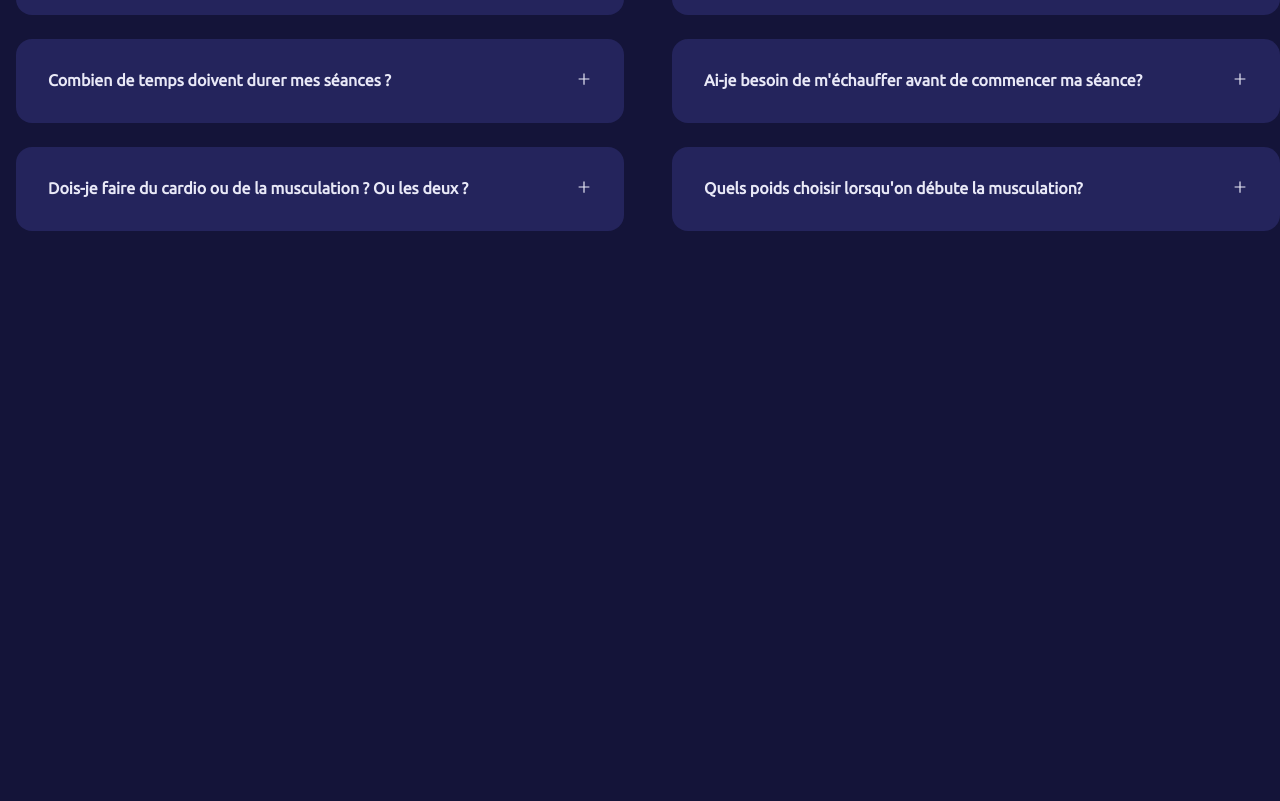
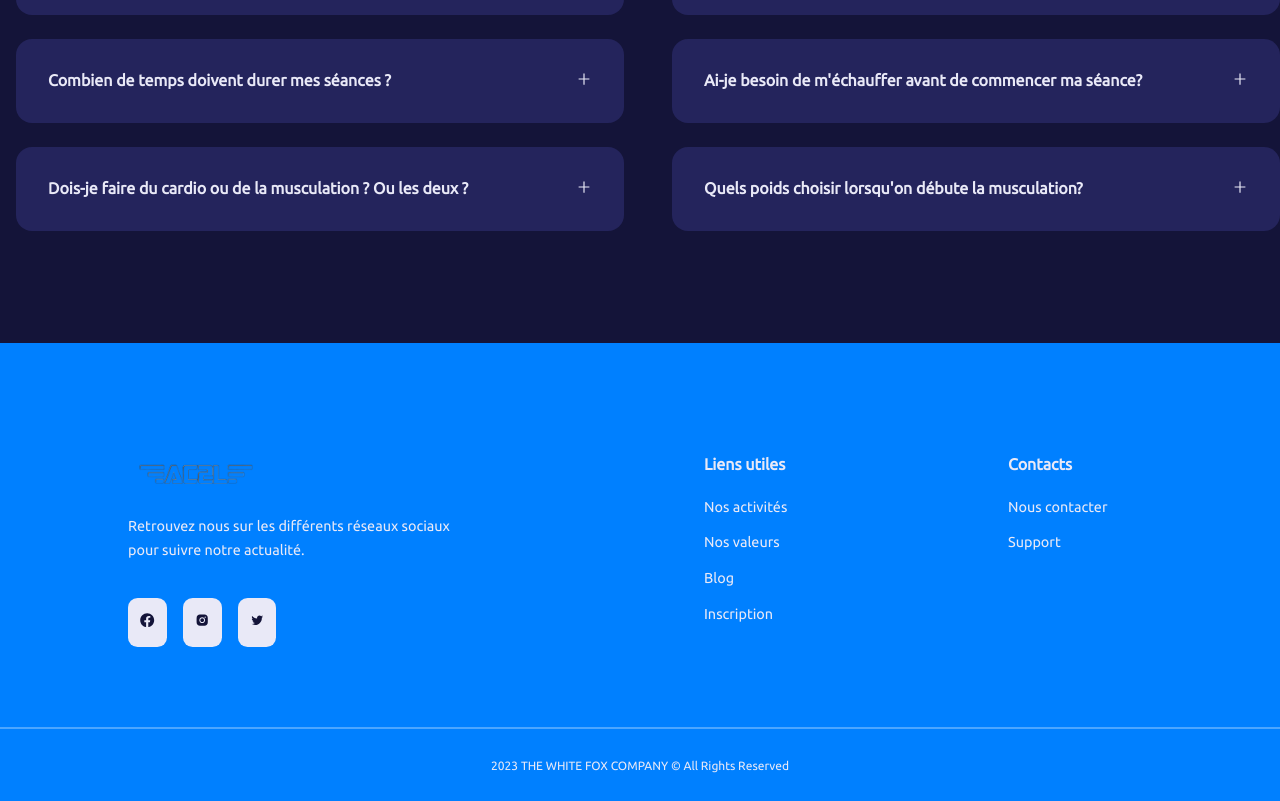
Before and after one commit to ouassilaaa/AC2L, a React (Create React App) app: page / in a window 1280 px wide. Shown: the part 1082-1883 px from the top of the page. Before the commit the page ends 1313 px from the top, so only its background shows below. Built offline with nearby package versions, Linux system fonts and the light colour scheme.

Commit message:
footer mediaq

```diff
--- a/src/App.js
+++ b/src/App.js
@@ -4,10 +4,10 @@ import Navbar from './components/Navbar';
 import Home from './pages/home/Home';
 import Blog from "./pages/blog/Blog";
 import Error from "./pages/error404/Error";
-import Contact from "./pages/contact/Contact";
 import Inscription from "./pages/inscription/Inscription";
 import Activites from "./pages/activites/Activites";
 import NosValeurs from './pages/NosValeurs/NosValeurs';
+import NousContact from './pages/nousContacter/NousContact';
 
 const App = () => {
   return (
@@ -19,7 +19,7 @@ const App = () => {
     <Route path="/activites" element ={<Activites/>} />
     <Route path="/valeurs" element ={<NosValeurs/>} />
     <Route path="/blog" element ={<Blog/>} />
-    <Route path="/contact" element ={<Contact/>} />
+    <Route path="/contact" element ={<NousContact/>} />
     <Route path="/inscription" element ={<Inscription/>} />
 
     {/* path"*" fonctionne si l'url ne correspond pas  */}
--- a/src/components/Footer.js
+++ b/src/components/Footer.js
@@ -1,11 +1,49 @@
 import React from 'react';
 import { Link } from 'react-router-dom';
+import {FaFacebook} from 'react-icons/fa';
+import {AiOutlineTwitter} from 'react-icons/ai';
+import {AiFillInstagram} from 'react-icons/ai';
+import Logo from "../images/logoremove.png";
+
 
 const Footer = () => {
     return (
-        <div>
+        <footer>
+            <div className="container footer__container">
+                <article>
+                    <Link to ="/" className='logo'>
+                        <img src={Logo} alt="Footer Logo" />
+                    </Link>
+                    <p>
+                    Retrouvez nous sur les différents réseaux sociaux <br/> pour suivre notre actualité.
+                    </p>
+                    <div className="footer__socials">
+                        <a href="https://facebook.com/" target="_blank" rel='noreferrer noopener'> <FaFacebook/>
+                        </a>
+                        <a href="https://instagram.com/" target="_blank" rel='noreferrer noopener'> <AiFillInstagram/>
+                        </a>
+                        <a href="https://twitter.com/" target="_blank" rel='noreferrer noopener'> <AiOutlineTwitter/>
+                        </a>
+                    </div>
+                </article>
+                <article>
+                    <h4>Liens utiles </h4>
+                    <Link to ="/activites">Nos activités</Link>
+                    <Link to ="/valeurs">Nos valeurs</Link>
+                    <Link to ="/blog">Blog</Link>
+                    <Link to ="/inscription">Inscription</Link>
+                </article>
+                <article>
+                    <h4>Contacts</h4>
+                    <Link to ="/contact">Nous contacter</Link>
+                    <Link to ="/s">Support</Link>
 
-        </div>
+                </article>
+            </div>
+            <div className="footer__copyright">
+                <small>2023 THE WHITE FOX COMPANY &copy; All Rights Reserved</small>
+            </div>
+        </footer>
     );
 };
 
--- a/src/components/navbar.css
+++ b/src/components/navbar.css
@@ -24,7 +24,9 @@ nav{
 }
 
 .logo{
-    width: 7rem;
+    width: 10rem;
+    margin-left: -3%;
+    display: block;
 }
 
 .nav__links{
--- a/src/pages/contact/Contact.js
+++ /dev/null
@@ -1,13 +0,0 @@
-import React from 'react';
-import './contact.css'
-import Navbar from '../../components/Navbar';
-
-const Contact = () => {
-    return (
-        <div>
-
-        </div>
-    );
-};
-
-export default Contact;
--- a/src/pages/home/Home.js
+++ b/src/pages/home/Home.js
@@ -1,4 +1,5 @@
 import FAQs from '../../components/FAQs';
+import Footer from '../../components/Footer';
 import Header from '../../components/Header';
 import './home.css';
 const Home = () => {
@@ -6,6 +7,7 @@ const Home = () => {
         <div>
             <Header/>
             <FAQs/>
+            <Footer/>
         </div>
     );
 };
--- a/src/pages/home/home.css
+++ b/src/pages/home/home.css
@@ -94,3 +94,73 @@ position: relative;
 .faq p{
     margin-top: 0.8rem;
 }
+
+
+/* FOOTER */
+
+/* Barre footer */
+
+footer{
+    background: var(--color-primary);
+    margin-top: 7rem;
+    padding-top: 7rem;
+    font-size: 0.9rem;
+    color: var(--color-gray-100);
+}
+
+/* organisation en colomne */
+.footer__container{
+    display: grid;
+    grid-template-columns: 26rem 1fr 1fr ;
+    gap: 10rem;
+}
+
+/* alignement des éléments les uns sous les autres*/
+.footer__container article{
+    display: flex;
+    flex-direction: column;
+    align-items: flex-start;
+    gap: 0.7rem;
+}
+
+.footer__container article p{
+    margin-top: 0.5rem;
+}
+
+.footer__container article h4{
+    margin-bottom: 0.6rem;
+    font-size: 1rem;
+}
+
+/* icons social media */
+.footer__socials {
+    margin-top: 1.5rem;
+    display: flex;
+    gap: 1rem;
+    align-items: center;
+}
+
+.footer__socials a {
+    background: var(--color-gray-100);
+    padding: 0.7rem;
+    border: 1px solid transparent;
+    border-radius: 0.6rem;
+    transition: var(--transition);
+}
+
+.footer__socials a svg {
+    color: var(--color-gray-600);
+}
+
+.footer__socials a:hover{
+    border-color: var(--color-gray-100);
+    background: transparent;
+}
+
+.footer__copyright{
+    color: var(--color-gray-100);
+    text-align: center;
+    padding: 1.5rem 0;
+    border-top: 2px solid var(--color-primary-variant);
+    margin-top: 5rem;
+}
--- /dev/null
+++ b/src/pages/nousContacter/NousContact.js
@@ -0,0 +1,33 @@
+import React from 'react';
+// import ContactImage from '../../images/contact.jpg'
+import {MdEmail} from 'react-icons/md';
+import {BsMessenger} from 'react-icons/bs';
+import {IoLogoWhatsapp} from 'react-icons/io';
+// import Header from '../../components/Header';
+
+import './contact.css'
+
+
+
+const NousContact = () => {
+    return (
+        <>
+        {/* <Header title="Contact nous" image ={ContactImage}>
+            On sait depuis longtemps que travailler avec du texte lisible et contenant du sens est source de distractions, et empêche de se concentrer sur la mise en page elle-même.
+
+        </Header> */}
+        <section className="contact">
+            <div className="container contact__container">
+                <div className="contact__wrapper">
+                    <a href="mailto:ac2l.31000@gmail.com" target="_blank" rel='noreferrer noopener'><MdEmail/></a>
+                    <a href="http://m.me/" target="_blank" rel='noreferrer noopener'><BsMessenger/></a>
+                    <a href="https://wa.me/+336" target="_blank" rel='noreferrer noopener'><IoLogoWhatsapp/></a>
+                </div>
+            </div>
+
+        </section>
+        </>
+    );
+};
+
+export default NousContact;
--- /dev/null
+++ b/src/pages/nousContacter/contact.css
@@ -0,0 +1,39 @@
+.contact__container{
+    display: grid;
+    place-items: center;
+}
+
+.contact__wrapper{
+    width: fit-content;
+    display: flex;
+    gap: 2rem;
+}
+
+.contact__wrapper a {
+
+    background: var(--color-primary);
+    font-size: 2rem;
+    border: 2px solid transparent;
+    transition: var(--transition);
+    padding: 2rem;
+    border-radius: 1.5rem;
+}
+
+.contact__wrapper a:hover{
+    background: transparent;
+    border-color: var(--color-gray-100);
+}
+
+/* MEDIA QUERIES (petits écrans) */
+@media screen and (max_width:600px) {
+    .contact__wrapper{
+        gap: 1.5rem;
+    }
+
+    .contact__container a {
+        padding: 1rem;
+        font-size: 1.2rem;
+        border-radius: 1rem;
+    }
+
+}
```
Also changed, not shown: src/images/contact.jpg (added), src/pages/contact/contact.css (deleted).
